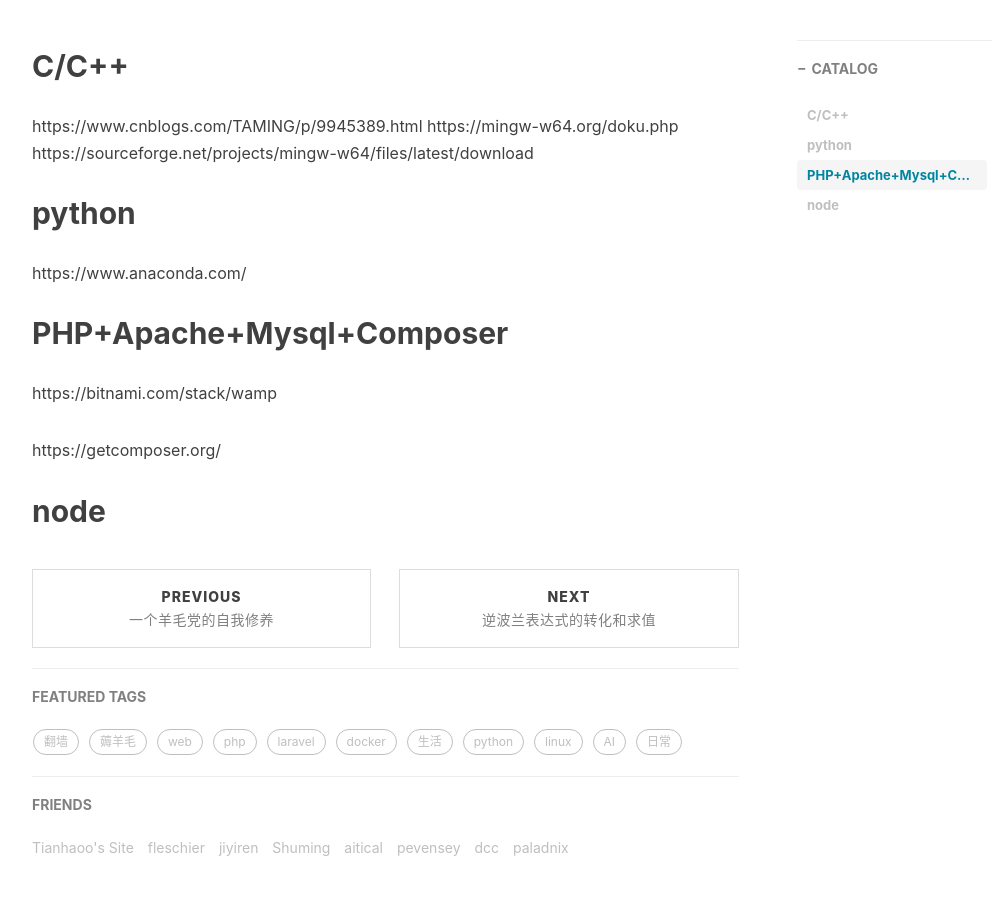
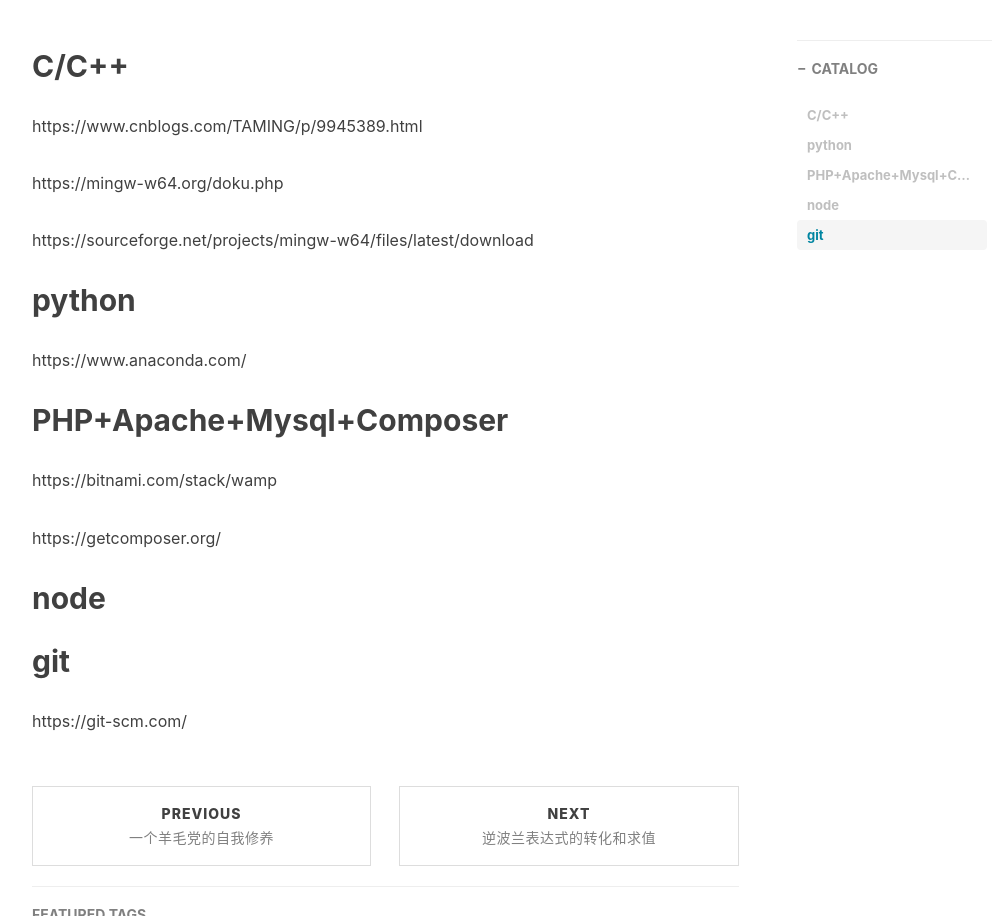
Before and after one commit to tianhaoo/tianhaoo.github.io, a Jekyll site: the page built from _posts/2019-05-01-win10下VSCode搭建开发环境.md, in a window 1280 px wide and 1400 px high. Shown: the part 484-1400 px from the top of the window, without its empty margins (233-1233 px from the left). Built offline with Jekyll 4.4.1, drawn with Linux system fonts in a browser that asks for light colours; nearby versions of some CDN libraries; comment, search, counter and statistics services are not loaded.

Commit message:
Update 2019-05-01-win10下VSCode搭建开发环境.md

```diff
--- a/_posts/2019-05-01-win10下VSCode搭建开发环境.md
+++ b/_posts/2019-05-01-win10下VSCode搭建开发环境.md
@@ -14,7 +14,9 @@
 ## C/C++
 
 https://www.cnblogs.com/TAMING/p/9945389.html
+
 https://mingw-w64.org/doku.php
+
 https://sourceforge.net/projects/mingw-w64/files/latest/download
 
 ## python
@@ -28,3 +30,8 @@
 https://getcomposer.org/
 
 ## node
+
+
+## git
+
+https://git-scm.com/
```
